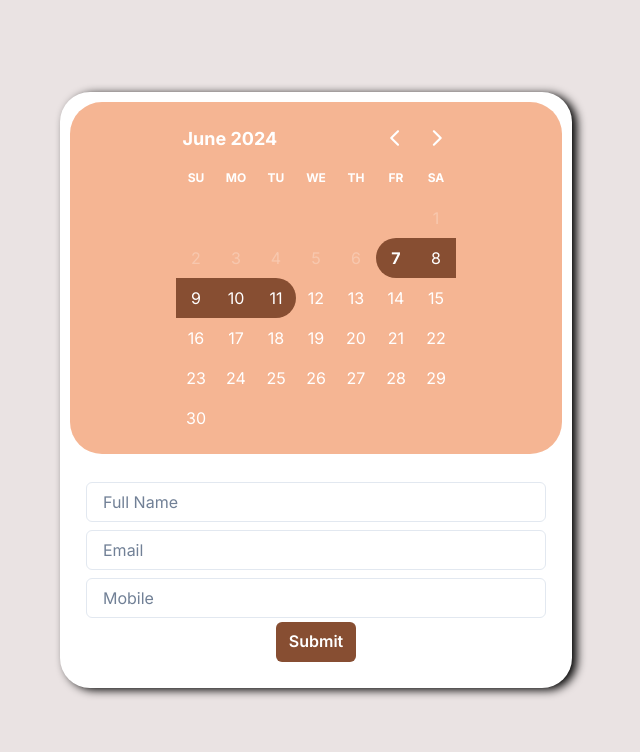
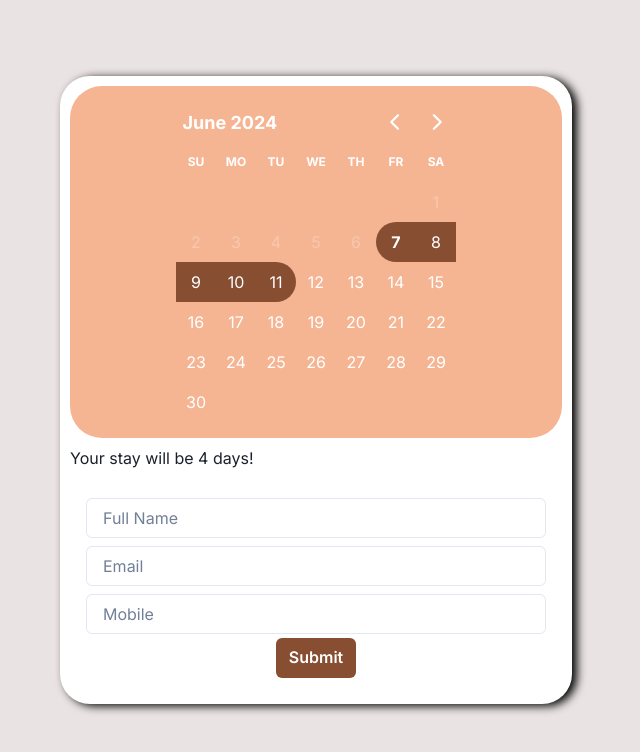
Before and after one commit to MaisonEP/situbnb, a Next.js app: page /BookingForm in a window 1280 px wide. Shown: the top 752 px of the page, without its empty margins (324-964 px from the left). Built offline with nearby package versions, Linux system fonts and the light colour scheme.

Commit message:
stay calculation logic

```diff
--- a/src/app/Components/Form/Form.tsx
+++ b/src/app/Components/Form/Form.tsx
@@ -3,49 +3,39 @@
 import "./Form.css";
 import "react-day-picker/dist/style.css";
 import { FormControl, Input, Stack, Button, Box } from "@chakra-ui/react";
-import { addDays } from "date-fns";
+import { addDays, formatDistance } from "date-fns";
 
-import { useState } from "react";
+import { useEffect, useState } from "react";
 import { DateRange, DayPicker } from "react-day-picker";
+import { distance } from "framer-motion";
 
 export function BnBForm() {
   const [name, setName] = useState("");
   const [email, setEmail] = useState("");
   const [mobile, setMobile] = useState("");
-	const [isClosed, setIsClosed] = useState(true);
+  const [stayLength, setStayLength] = useState<string | undefined>();
 
-	// const [calenderState, setCalenderState] = useState<OnDatesChangeProps>({
-	// 	startDate: null,
-	// 	endDate: null,
-	// 	focusedInput: null,
-	// });
-
-	// const staybegin = dayjs(startDate);
-	// const stayLength = staybegin.diff(endDate, "day");
-
-	// function handleDatesChange(data: OnDatesChangeProps) {
-	// 	if (!data.focusedInput) {
-	// 		setCalenderState({ ...data, focusedInput: START_DATE });
-	// 	} else {
-	// 		setCalenderState(data);
-	// 	}
-	// }
   const initialRange: DateRange = {
     from: new Date(),
     to: addDays(new Date(), 4),
   };
 
   const [range, setRange] = useState<DateRange | undefined>(initialRange);
-	function close() {
-		if (isClosed === true) {
-			setIsClosed(false);
-		} else {
-			setIsClosed(true);
+
+  const date = new Date();
+
+  useEffect(() => {
+    function distance() {
+      if (range?.from !== undefined && range?.to !== undefined) {
+        const rangeDistance = formatDistance(range?.from, range?.to);
+        return rangeDistance;
       }
     }
+    const stay = distance();
+    setStayLength(stay);
+  }, [range]);
+  console.log(stayLength);
 
-	const date = new Date();
-	console.log(date);
   return (
     <FormControl isRequired>
       <div className="Ocean">
@@ -67,10 +57,15 @@ export function BnBForm() {
                 selected={range}
                 onSelect={(e) => {
                   setRange(e);
-									console.log(e);
+                  //   console.log(distance());
                 }}
                 disabled={{ before: new Date() }}
               />
+            </Box>
+            <Box>
+              {stayLength !== undefined
+                ? `Your stay will be ${stayLength}!`
+                : "Please select stay duration"}
             </Box>
             <Box
               p={4}
```
Lines whose indentation alone changed are shown as unchanged.
